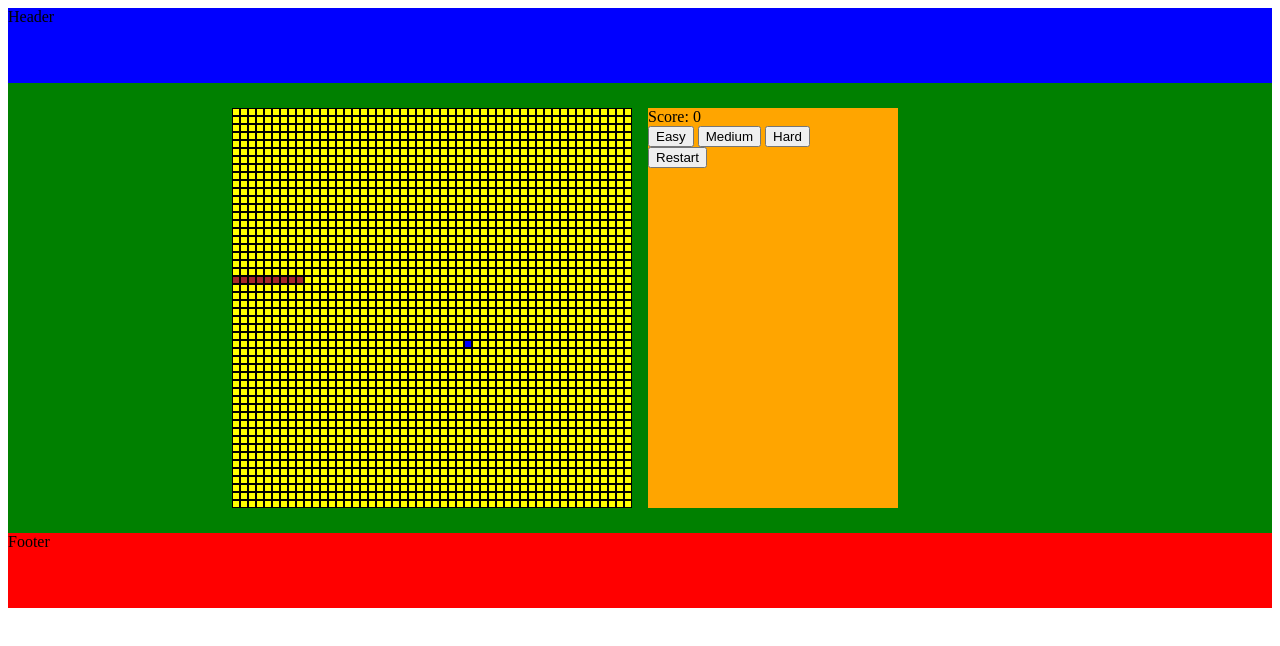
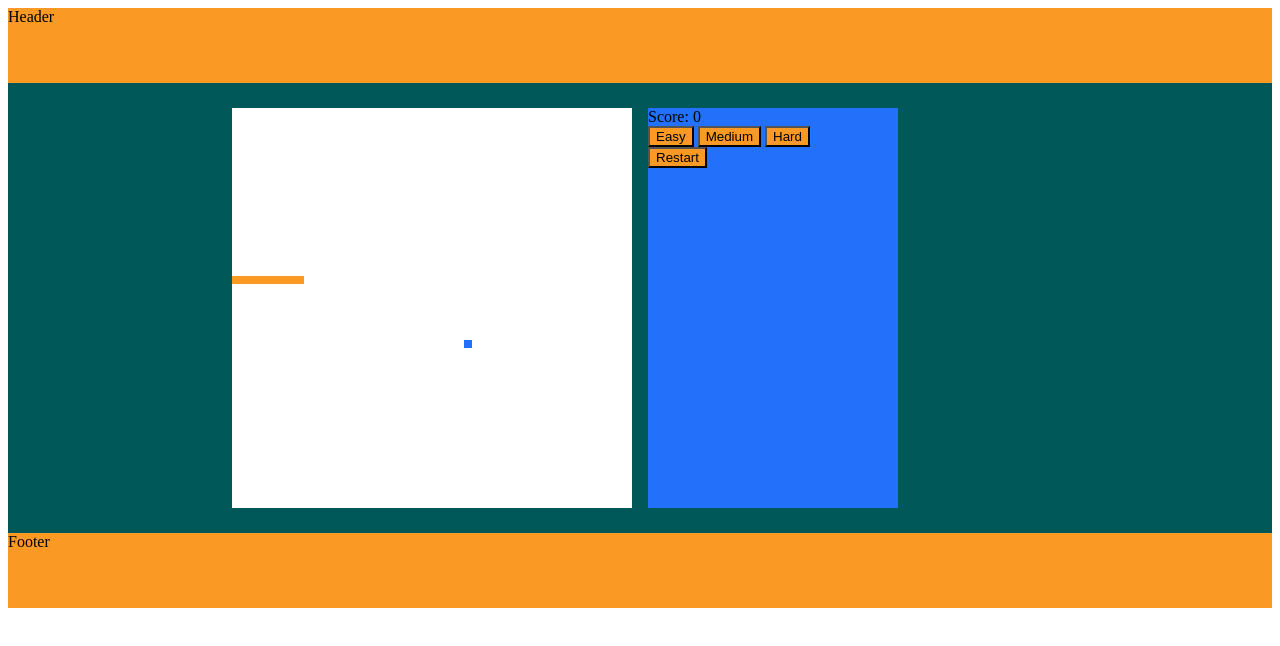
Before and after one commit to HasanMaaraj/Snake, a plain HTML site: page index.html in a window 1280 px wide. Drawn offline with Linux system fonts and the light colour scheme.

Commit message:
Edit the color scheme

```diff
--- a/style.css
+++ b/style.css
@@ -4,12 +4,15 @@ body {
   height: 100vh;
 }
 
-header {
-  background-color: blue;
+header,
+footer,
+button,
+.snake-cell {
+  background-color: #fa9923;
 }
 
 main {
-  background-color: green;
+  background-color: #015858;
   display: grid;
   grid-template-columns: 1fr 1fr;
   align-items: center;
@@ -18,34 +21,26 @@ main {
 }
 
 .board {
-  background-color: yellow;
+  background-color: white;
   height: 400px;
   width: 400px;
   justify-self: end;
   display: grid;
   grid-template-columns: repeat(50, 1fr);
   height: 100%;
-  }
-
+}
+/*
 .cell {
   border: 1px black solid;
-}
+} */
 
-.snake-cell {
-  background-color: brown;
-}
-
-.food-cell {
-  background-color: blue;
+.food-cell,
+.display {
+  background-color: #2370fa;
 }
 
 .display {
-  background-color: orange;
   min-width: 250px;
   height: 100%;
   justify-self: start;
 }
-
-footer {
-  background-color: red;
-}
```
